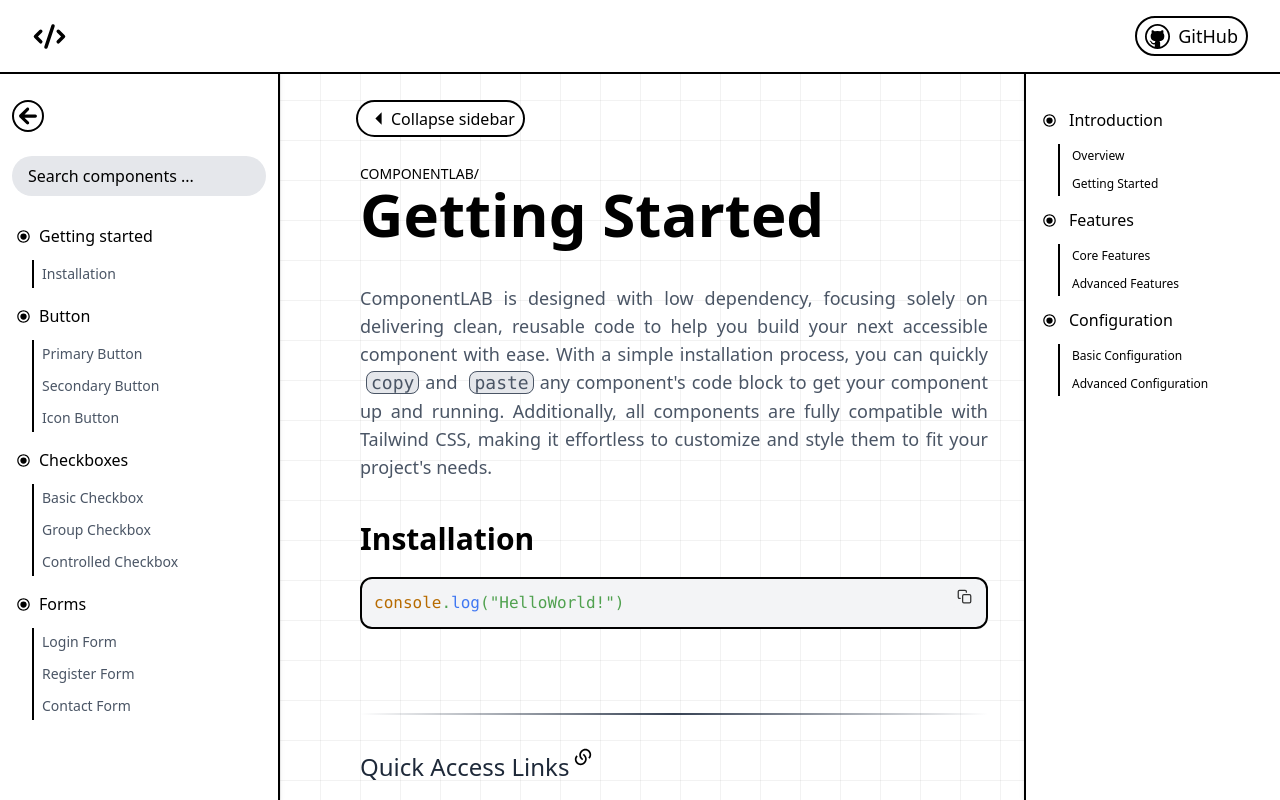
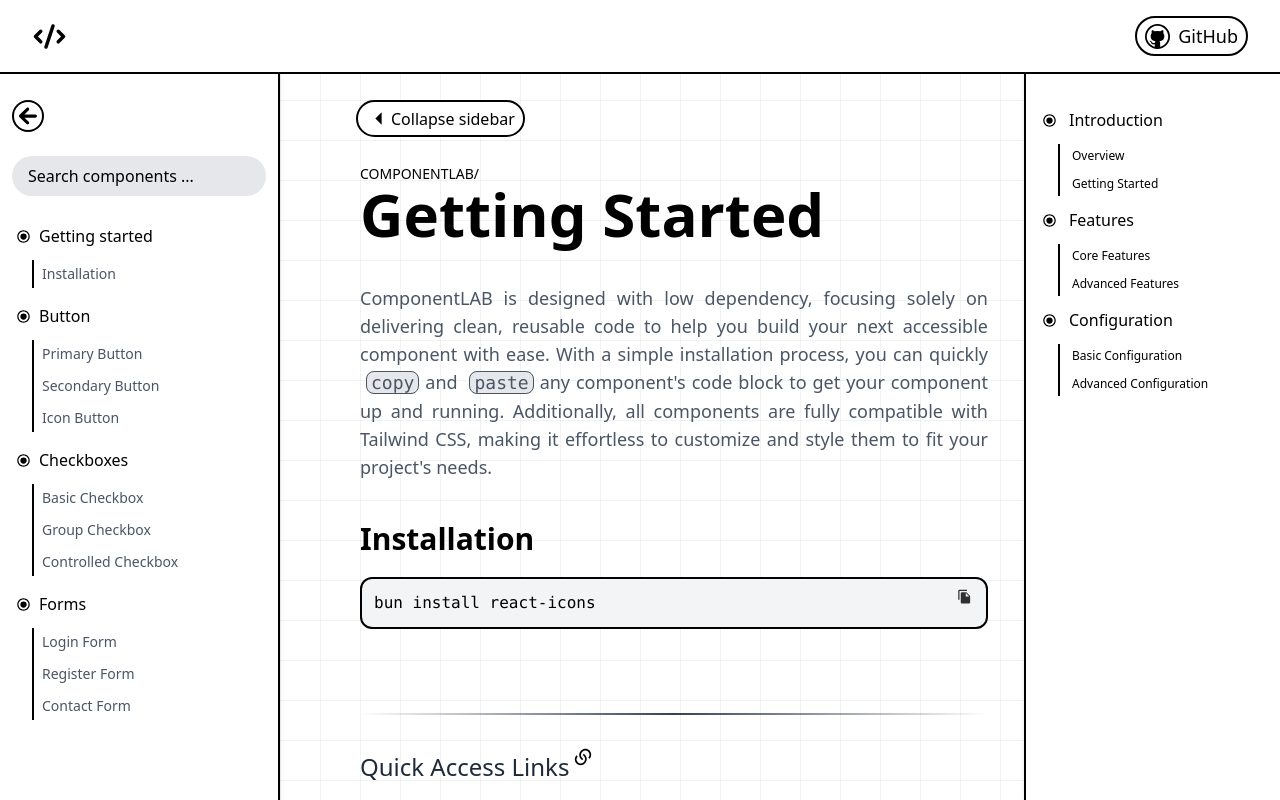
Before and after one commit to snippet-labs/COMPONENTLAB, a Next.js app: page /installation in a window 1280 px wide. Shown: the top 800 px of the page. Built offline with nearby package versions, Linux system fonts and the light colour scheme.

Commit message:
page(side-panel-installtion): minor refactor; add custom prop for language support

```diff
--- a/src/app/installation/InstallationCodes.ts
+++ b/src/app/installation/InstallationCodes.ts
@@ -1 +1 @@
-export const INSTALLATION_CODES_HELLO_WORLD = `console.log("HelloWorld!")`;
+export const INSTALLATION_CODES_REACT_ICONS = `bun install react-icons`;
--- a/src/app/installation/page.tsx
+++ b/src/app/installation/page.tsx
@@ -2,7 +2,7 @@
 import CodeBlock from '@/components/Ui/CodeBlock/CodeBlock';
 import Footer from '@/components/Ui/Footer/Footer';
 import Pagination from '@/components/Ui/Pagination/Pagination';
-import { INSTALLATION_CODES_HELLO_WORLD } from './InstallationCodes';
+import { INSTALLATION_CODES_REACT_ICONS } from './InstallationCodes';
 
 const InstallationGuidePage = () => {
   return (
@@ -24,7 +24,7 @@ const InstallationGuidePage = () => {
       <div>
         <div className="mt-10">
           <p className="font-bold text-3xl">Installation</p>
-          <CodeBlock codes={INSTALLATION_CODES_HELLO_WORLD} />
+          <CodeBlock codes={INSTALLATION_CODES_REACT_ICONS} codeLanguage="bash" />
         </div>
       </div>
       <Pagination
--- a/src/components/Ui/CodeBlock/CodeBlock.tsx
+++ b/src/components/Ui/CodeBlock/CodeBlock.tsx
@@ -2,11 +2,12 @@
 
 // Modules
 import { useState } from 'react';
-import { FiCheck, FiCopy } from 'react-icons/fi';
+import { IoMdCheckmarkCircle } from 'react-icons/io';
+import { MdFileCopy } from 'react-icons/md';
 import { Highlight, themes } from 'prism-react-renderer';
 import { CodeBlockProps } from './CodeBlock.types';
 
-const CodeBlock: React.FC<CodeBlockProps> = ({ codes }) => {
+const CodeBlock: React.FC<CodeBlockProps> = ({ codes, codeLanguage }) => {
   // STATES
   const [copied, setCopied] = useState(false);
   // HANDLER
@@ -28,19 +29,19 @@ const CodeBlock: React.FC<CodeBlockProps> = ({ codes }) => {
       >
         {copied ? (
           <>
-            <FiCheck size={15} />
+            <IoMdCheckmarkCircle size={15} />
           </>
         ) : (
           <>
-            <FiCopy size={15} />
+            <MdFileCopy size={15} />
           </>
         )}
       </button>
 
-      <Highlight theme={themes.oneLight} code={codes} language="tsx">
+      <Highlight theme={themes.oneLight} code={codes} language={codeLanguage}>
         {({ tokens, getTokenProps }) => (
           <pre
-            className="border-2 p-3 rounded-xl bg-gray-100 overflow-auto max-h-[500px] custom-scrollbar"
+            className="border-2 p-3 rounded-xl bg-gray-100 overflow-auto"
             style={{ scrollbarWidth: 'thin' }}
           >
             {tokens.map((line, i) => (
--- a/src/components/Ui/CodeBlock/CodeBlock.types.tsx
+++ b/src/components/Ui/CodeBlock/CodeBlock.types.tsx
@@ -1,3 +1,4 @@
 export interface CodeBlockProps {
   codes: string;
+  codeLanguage: string;
 }
```
